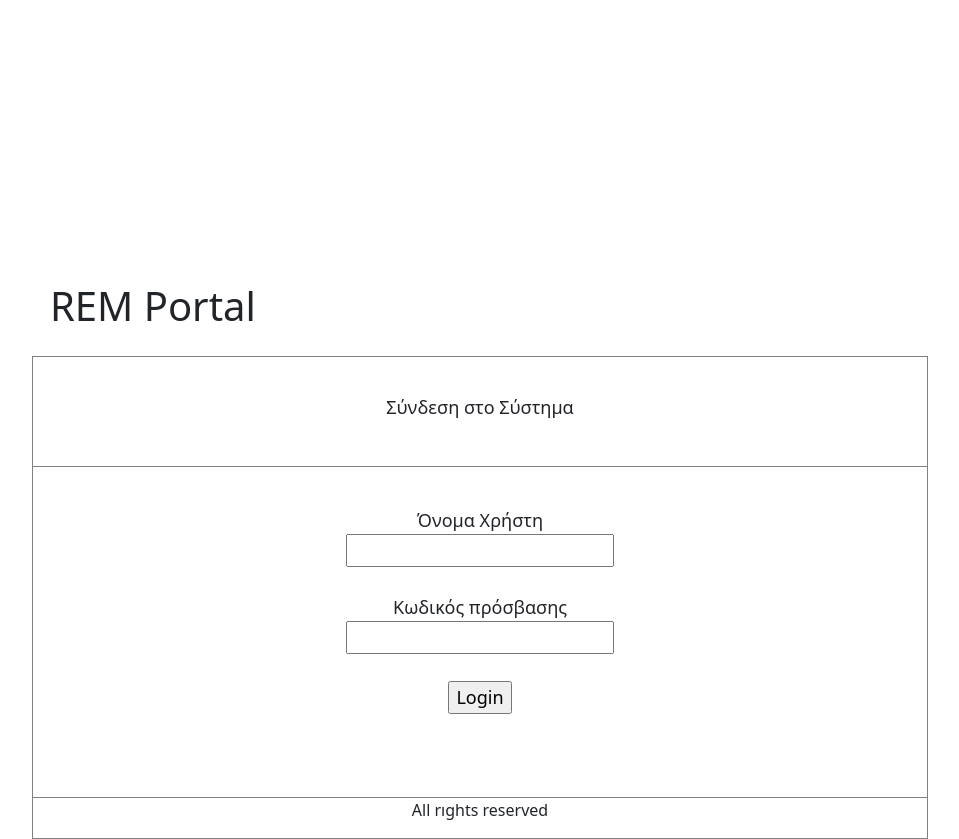
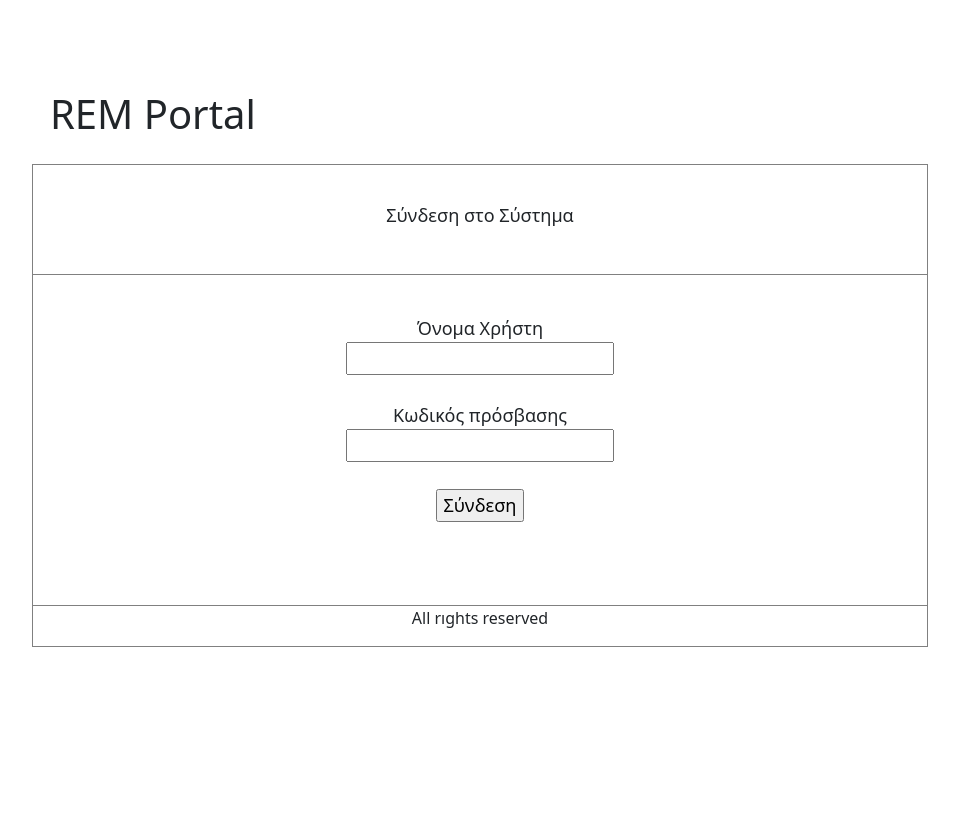
Before and after one commit to unverbosejohn/realestate_marketplace, a Python web app: template main/templates/login.html in a window 1280 px wide. Shown: the whole page, without its empty margins (160-1119 px from the left). After the commit the page ends 800 px from the top, so only its background shows below. Run offline with Jinja, Linux system fonts and the light colour scheme; the template is opened without the code that fills it, so the values that code supplies are empty.

Commit message:
Fixed margins

```diff
--- a/main/static/css/main.css
+++ b/main/static/css/main.css
@@ -25,15 +25,12 @@
 }
 
 .main {
-    margin: 15%;
+    margin-left: 15%;
+    margin-right:15%
 }
 
 html,
 body {
-    height: 100%;
-}
-
-.full-height {
     height: 100%;
 }
 
--- a/main/templates/login.html
+++ b/main/templates/login.html
@@ -9,7 +9,7 @@
             <label>Κωδικός πρόσβασης</label><br>
             <input name="password" type="password" placeholder=""><br>
             <br>
-            <input type="submit" value="Login"><br>
+            <input type="submit" value="Σύνδεση"><br>
             <p>{{ error }}</p><br>
 
         </form>
```
